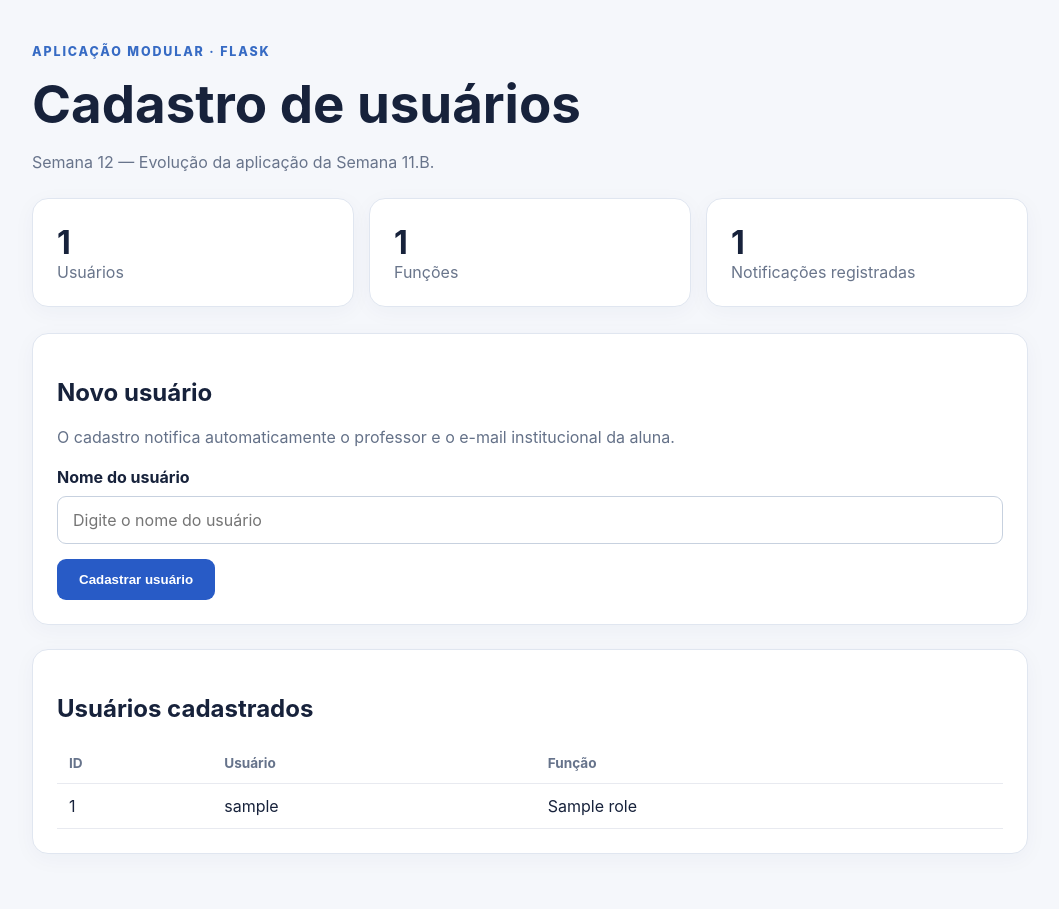
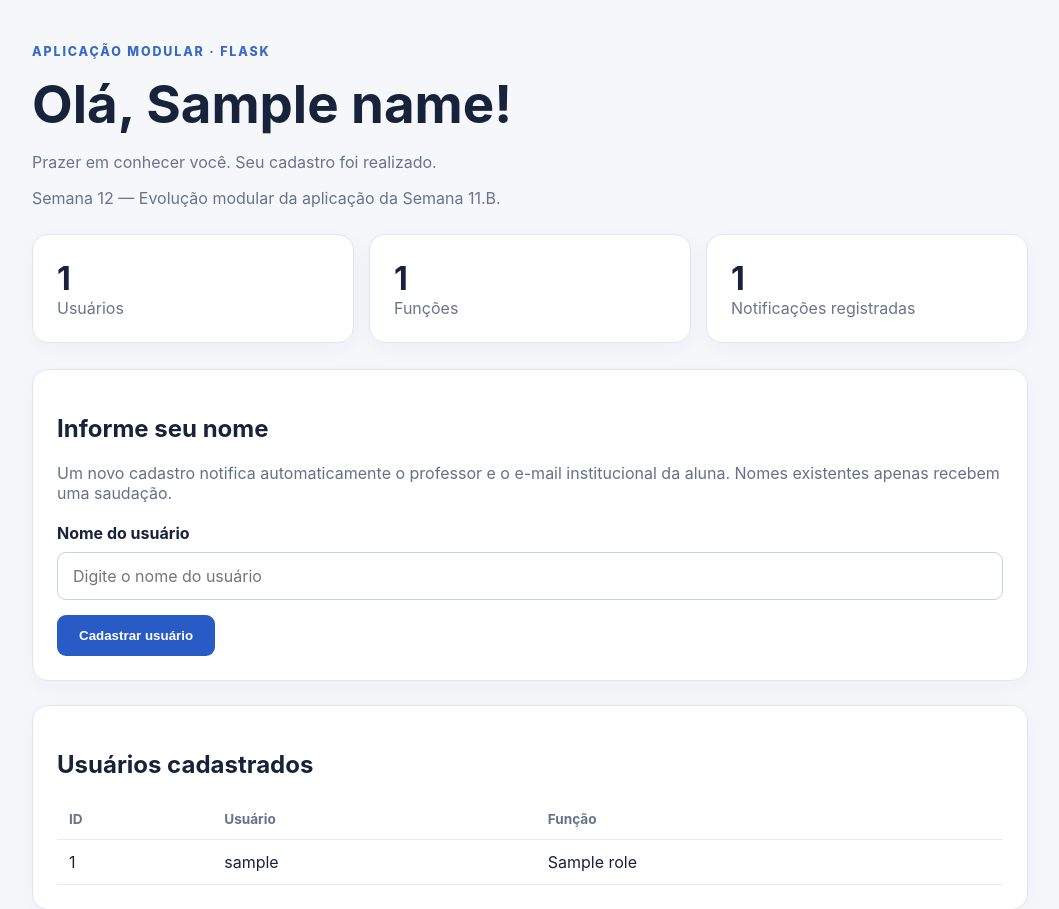
Before and after one commit to ptaissa-ai/Semana12--Flasky, a Flask app: template app/templates/index.html in a window 1280 px wide. Shown: the part 70-979 px from the top of the page, without its empty margins (110-1169 px from the left). Run offline with Flask 3, Linux system fonts and the light colour scheme; tables that the repository leaves empty hold one stand-in row (values such as "Sample post"); the template is opened without the code that fills it: values that come from a table or form of the project are taken from there, most other values are stand-ins (such as "Sample title", 1, 10 or a date in 2020).

Commit message:
Aula 080: saudações por sessão e testes de reconhecimento

```diff
--- a/app/templates/index.html
+++ b/app/templates/index.html
@@ -1 +1,42 @@
-{% extends 'base.html' %}{% block content %}<section class="hero"><p class="eyebrow">Aplicação modular · Flask</p><h1>Cadastro de usuários</h1><p>Semana 12 — Evolução da aplicação da Semana 11.B.</p></section><section class="stats"><div><strong>{{ total_users }}</strong><span>Usuários</span></div><div><strong>{{ total_roles }}</strong><span>Funções</span></div><div><strong>{{ total_emails }}</strong><span>Notificações registradas</span></div></section><section class="panel"><h2>Novo usuário</h2><p>O cadastro notifica automaticamente o professor e o e-mail institucional da aluna.</p><form method="post">{{ form.hidden_tag() }}<label for="username">{{ form.username.label.text }}</label>{{ form.username(id='username', placeholder='Digite o nome do usuário', autocomplete='off') }}{% for error in form.username.errors %}<small class="error">{{ error }}</small>{% endfor %}{{ form.submit(class_='button') }}</form></section><section class="panel"><h2>Usuários cadastrados</h2>{% if users %}<div class="table-wrap"><table><thead><tr><th>ID</th><th>Usuário</th><th>Função</th></tr></thead><tbody>{% for user in users %}<tr><td>{{ user.id }}</td><td>{{ user.username }}</td><td>{{ user.role.name }}</td></tr>{% endfor %}</tbody></table></div>{% else %}<p>Nenhum usuário cadastrado ainda.</p>{% endif %}</section>{% endblock %}
+{% extends 'base.html' %}
+{% block content %}
+<section class="hero">
+  <p class="eyebrow">Aplicação modular · Flask</p>
+  {% if name %}
+    {% if known %}
+      <h1>Olá novamente, {{ name }}!</h1>
+      <p>Seu nome já está cadastrado em nossa aplicação.</p>
+    {% else %}
+      <h1>Olá, {{ name }}!</h1>
+      <p>Prazer em conhecer você. Seu cadastro foi realizado.</p>
+    {% endif %}
+  {% else %}
+    <h1>Olá, visitante!</h1>
+    <p>Informe seu nome abaixo para se apresentar, como no exemplo da Aula 080.</p>
+  {% endif %}
+  <p>Semana 12 — Evolução modular da aplicação da Semana 11.B.</p>
+</section>
+<section class="stats">
+  <div><strong>{{ total_users }}</strong><span>Usuários</span></div>
+  <div><strong>{{ total_roles }}</strong><span>Funções</span></div>
+  <div><strong>{{ total_emails }}</strong><span>Notificações registradas</span></div>
+</section>
+<section class="panel">
+  <h2>Informe seu nome</h2>
+  <p>Um novo cadastro notifica automaticamente o professor e o e-mail institucional da aluna. Nomes existentes apenas recebem uma saudação.</p>
+  <form method="post">
+    {{ form.hidden_tag() }}
+    <label for="username">{{ form.username.label.text }}</label>
+    {{ form.username(id='username', placeholder='Digite o nome do usuário', autocomplete='off') }}
+    {% for error in form.username.errors %}<small class="error">{{ error }}</small>{% endfor %}
+    {{ form.submit(class_='button') }}
+  </form>
+</section>
+<section class="panel">
+  <h2>Usuários cadastrados</h2>
+  {% if users %}
+    <div class="table-wrap"><table><thead><tr><th>ID</th><th>Usuário</th><th>Função</th></tr></thead>
+    <tbody>{% for user in users %}<tr><td>{{ user.id }}</td><td>{{ user.username }}</td><td>{{ user.role.name }}</td></tr>{% endfor %}</tbody></table></div>
+  {% else %}<p>Nenhum usuário cadastrado ainda.</p>{% endif %}
+</section>
+{% endblock %}
```
